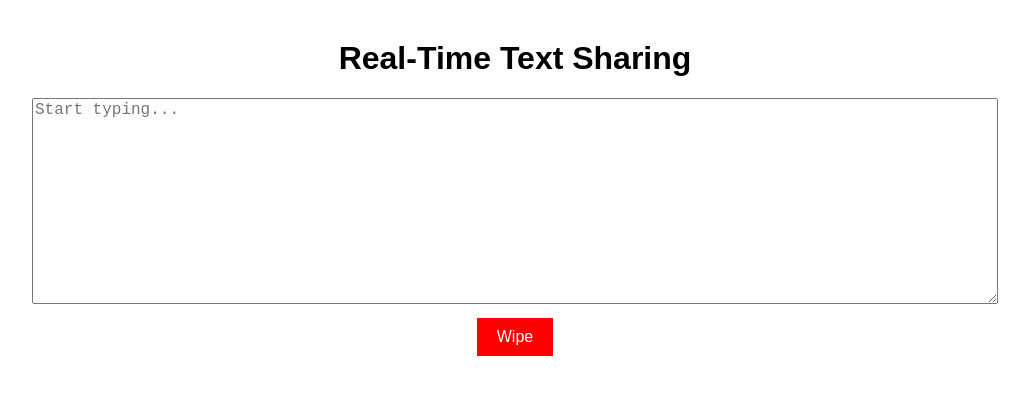
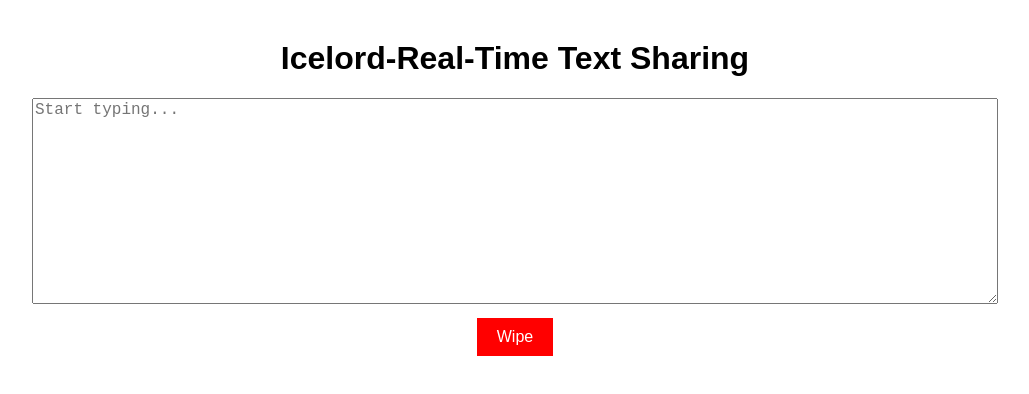
Before and after one commit to icelord4/realtime-text-share, a website: page public/index.html in a window 1280 px wide. Shown: the whole page, without its empty margins (125-1154 px from the left). Drawn offline with nearby package versions, Linux system fonts and the light colour scheme; no server answers.

Commit message:
Updated HTML

```diff
--- a/public/index.html
+++ b/public/index.html
@@ -6,7 +6,7 @@
     <link rel="stylesheet" href="style.css">
 </head>
 <body>
-    <h1>Real-Time Text Sharing</h1>
+    <h1>Icelord-Real-Time Text Sharing</h1>
     <textarea id="sharedText" placeholder="Start typing..."></textarea>
     <br>
     <button id="wipeBtn">Wipe</button>
```
